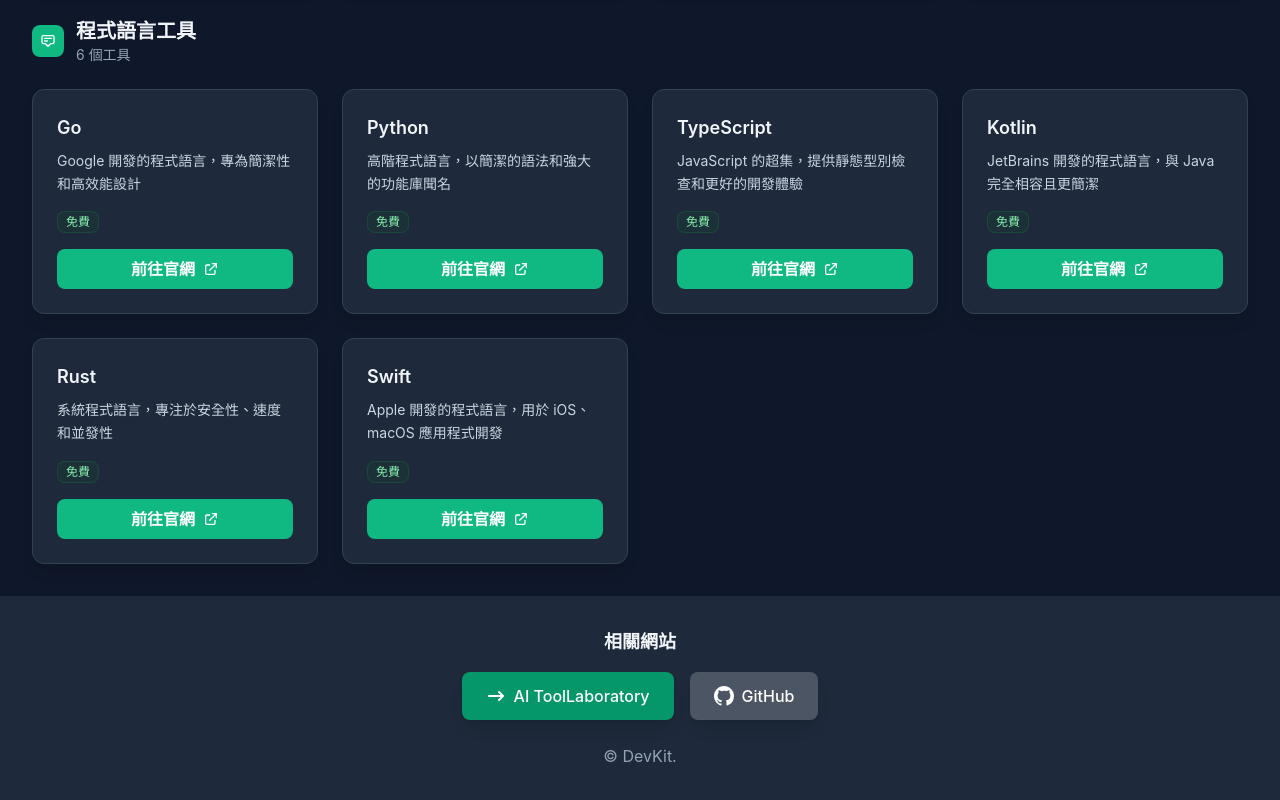
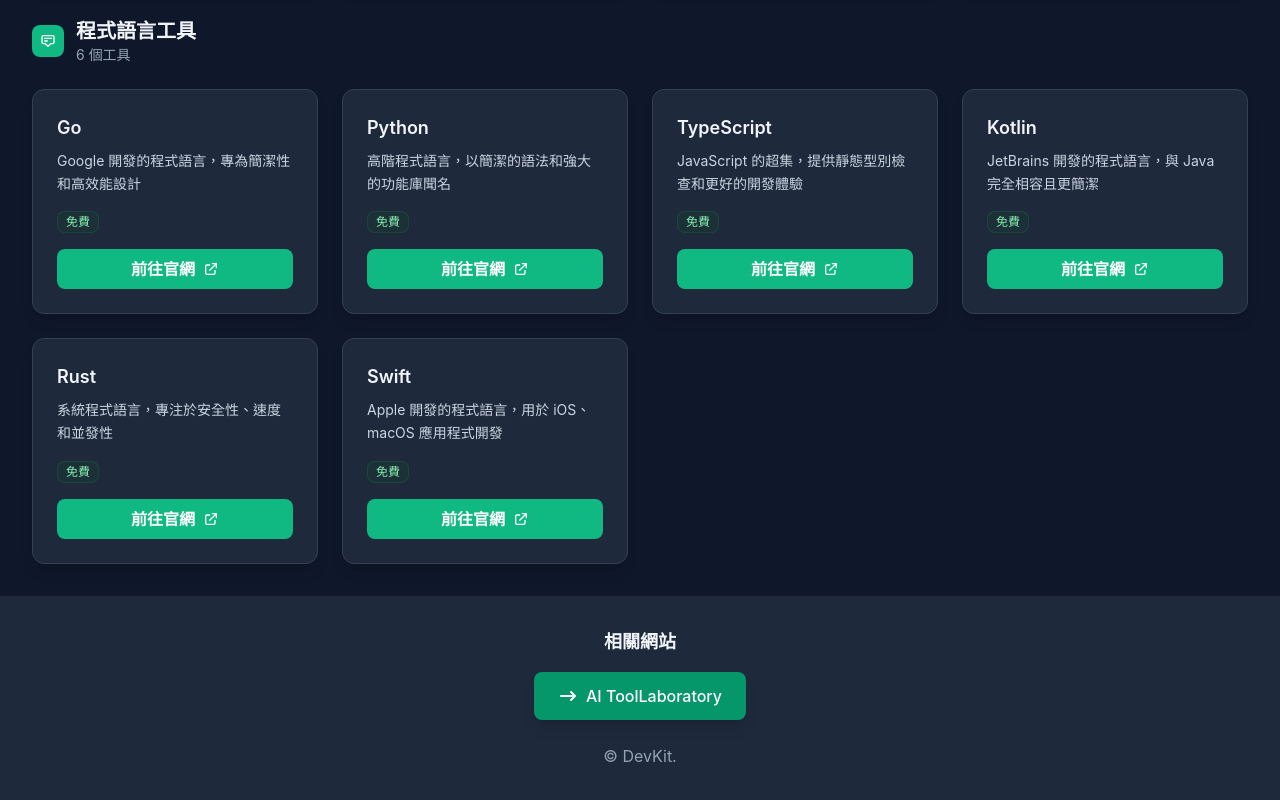
Before and after one commit to Kevin42127/DevKit, a Next.js app: page / in a window 1280 px wide. Shown: the part 10999-11799 px from the top of the page. Built offline with nearby package versions, Linux system fonts and the light colour scheme.

Commit message:
Remove GitHub button, keep only AI ToolLaboratory link

```diff
--- a/app/page.tsx
+++ b/app/page.tsx
@@ -112,7 +112,7 @@
               <h3 className="text-lg font-semibold text-dark-100 mb-4">
                 相關網站
               </h3>
-              <div className="flex flex-col sm:flex-row justify-center items-center gap-4">
+              <div className="flex justify-center">
                 <a
                   href="https://toollaboratory.vercel.app/"
                   target="_blank"
@@ -123,18 +123,6 @@
                     <path fillRule="evenodd" d="M12.293 5.293a1 1 0 011.414 0l4 4a1 1 0 010 1.414l-4 4a1 1 0 01-1.414-1.414L14.586 11H3a1 1 0 110-2h11.586l-2.293-2.293a1 1 0 010-1.414z" clipRule="evenodd" />
                   </svg>
                   AI ToolLaboratory
-                </a>
-                {/* 可以添加更多相關網站按鈕 */}
-                <a
-                  href="https://github.com/Kevin42127/DevKit"
-                  target="_blank"
-                  rel="noopener noreferrer"
-                  className="inline-flex items-center gap-2 px-6 py-3 bg-gray-600 hover:bg-gray-700 text-white font-medium rounded-lg shadow-lg transition-colors duration-200"
-                >
-                  <svg className="w-5 h-5" fill="currentColor" viewBox="0 0 20 20">
-                    <path fillRule="evenodd" d="M10 0C4.477 0 0 4.484 0 10.017c0 4.425 2.865 8.18 6.839 9.504.5.092.682-.217.682-.483 0-.237-.008-.868-.013-1.703-2.782.605-3.369-1.343-3.369-1.343-.454-1.158-1.11-1.466-1.11-1.466-.908-.62.069-.608.069-.608 1.003.07 1.531 1.032 1.531 1.032.892 1.53 2.341 1.088 2.91.832.092-.647.35-1.088.636-1.338-2.22-.253-4.555-1.113-4.555-4.951 0-1.093.39-1.988 1.029-2.688-.103-.253-.446-1.272.098-2.65 0 0 .84-.27 2.75 1.026A9.564 9.564 0 0110 4.844c.85.004 1.705.115 2.504.337 1.909-1.296 2.747-1.027 2.747-1.027.546 1.379.203 2.398.1 2.651.64.7 1.028 1.595 1.028 2.688 0 3.848-2.339 4.695-4.566 4.942.359.31.678.921.678 1.856 0 1.338-.012 2.419-.012 2.747 0 .268.18.58.688.482A10.019 10.019 0 0020 10.017C20 4.484 15.522 0 10 0z" clipRule="evenodd" />
-                  </svg>
-                  GitHub
                 </a>
               </div>
             </div>
```
